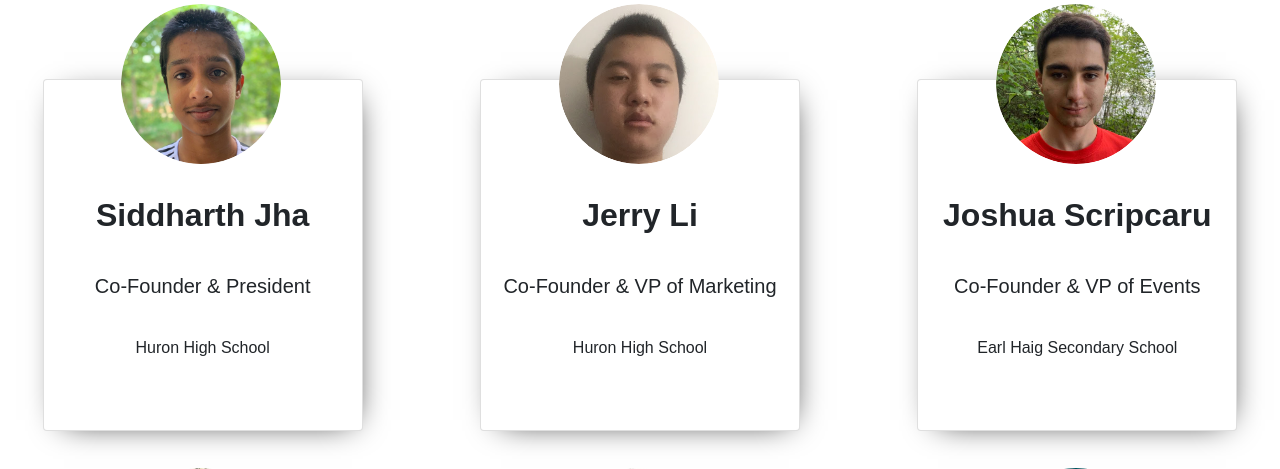
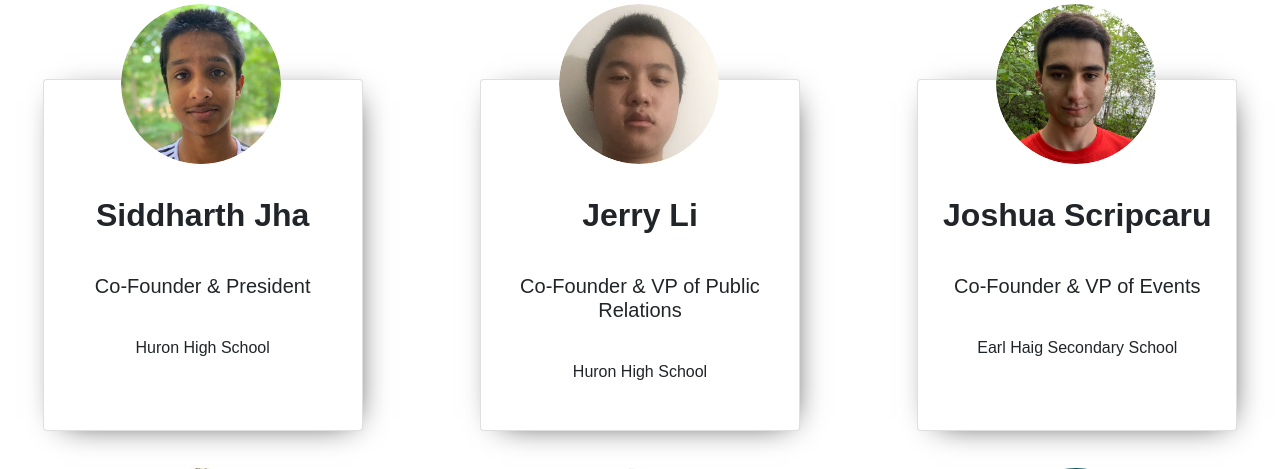
Before and after one commit to sidudaav/YPA, a Django app: page /team/ in a window 1280 px wide. Shown: the part 401-870 px from the top of the page. Run offline with Django 3.2, Linux system fonts and the light colour scheme; some libraries are stand-ins or nearby versions.

Commit message:
change jerry role

```diff
--- a/team/templates/team/team.html
+++ b/team/templates/team/team.html
@@ -41,7 +41,7 @@
                     Jerry Li
                 </h3>
                 <h5 class="position">
-                    Co-Founder & VP of Marketing
+                    Co-Founder & VP of Public Relations
                 </h5>
                 <h6 class="school">
                     Huron High School
```
